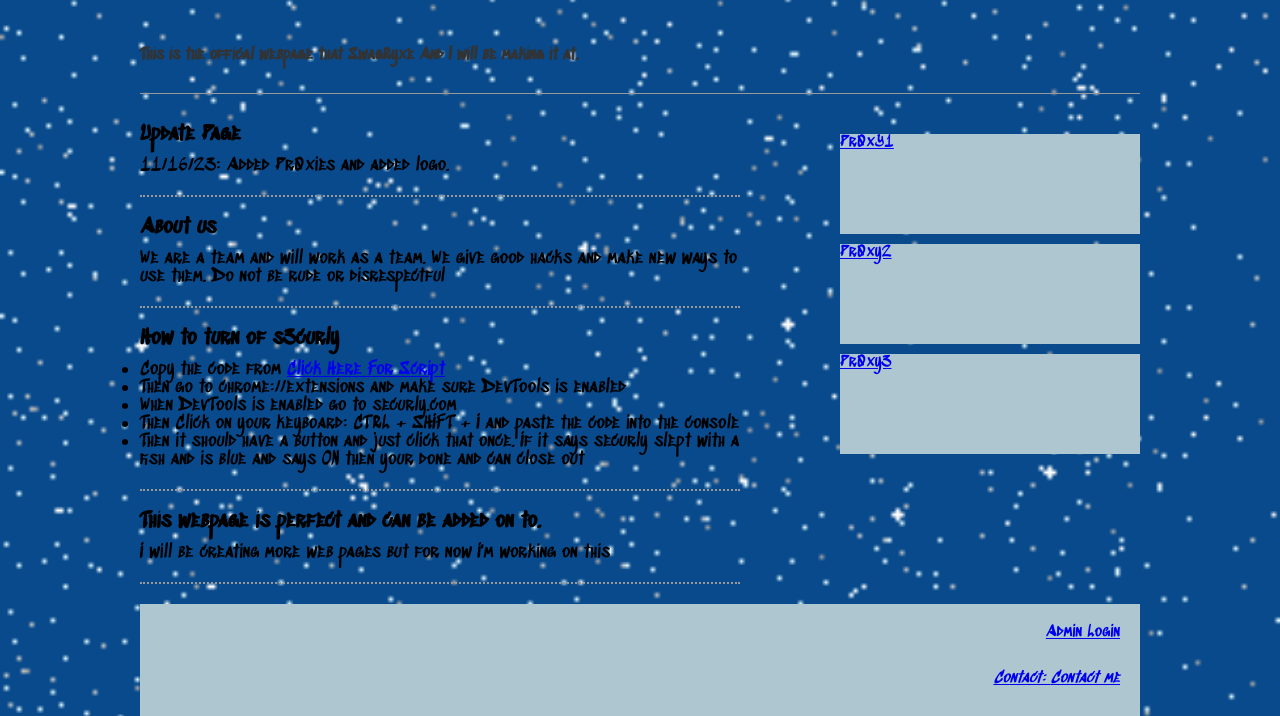
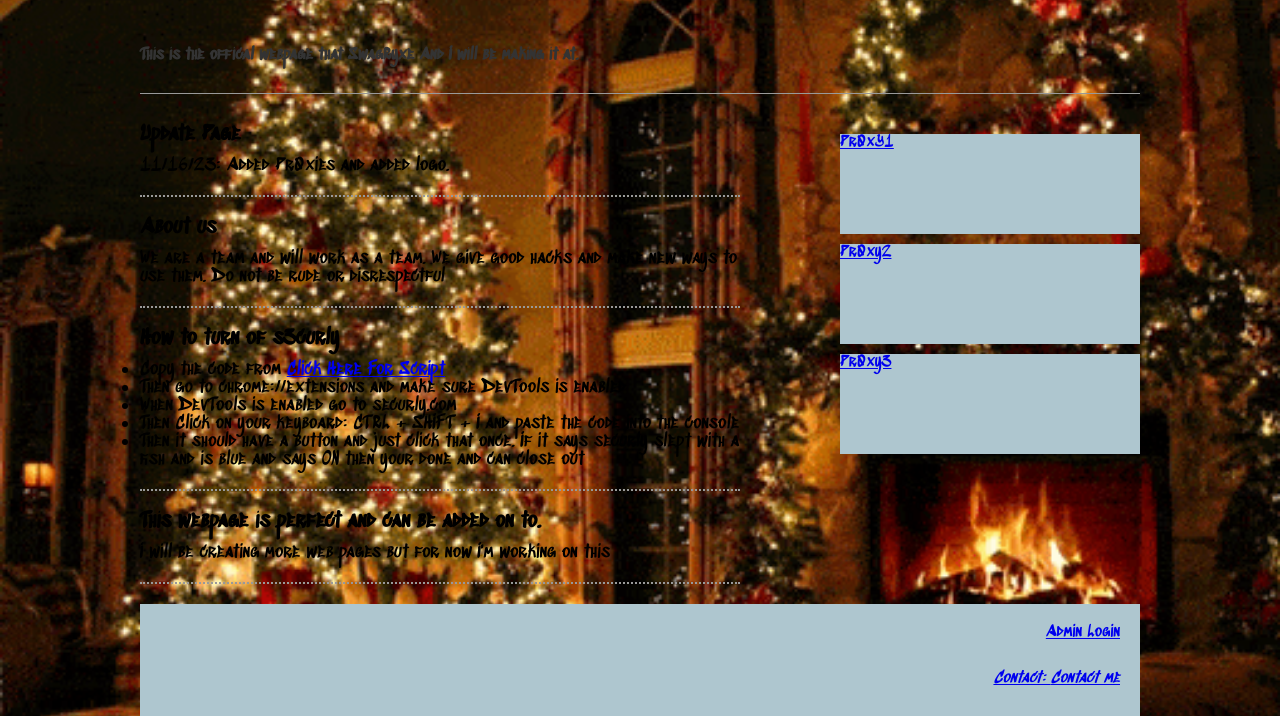
Before and after one commit to coolbro12371/Shrekwebpage, a plain HTML site: page index.html in a window 1280 px wide. Shown: the part 101-817 px from the top of the page. Drawn offline with Linux system fonts and the light colour scheme.

Commit message:
Update style.css

```diff
--- a/style.css
+++ b/style.css
@@ -16,7 +16,7 @@ input,select{vertical-align:middle}
 @snowsize: 450px;
 @snowfall: 20s;
 body,html {
-background-image: url("img/snow.gif");
+background-image: url("img/fireplace.gif");
 background-repeat:no-repeat;
 background-size: cover;
 background-position: center;
```
